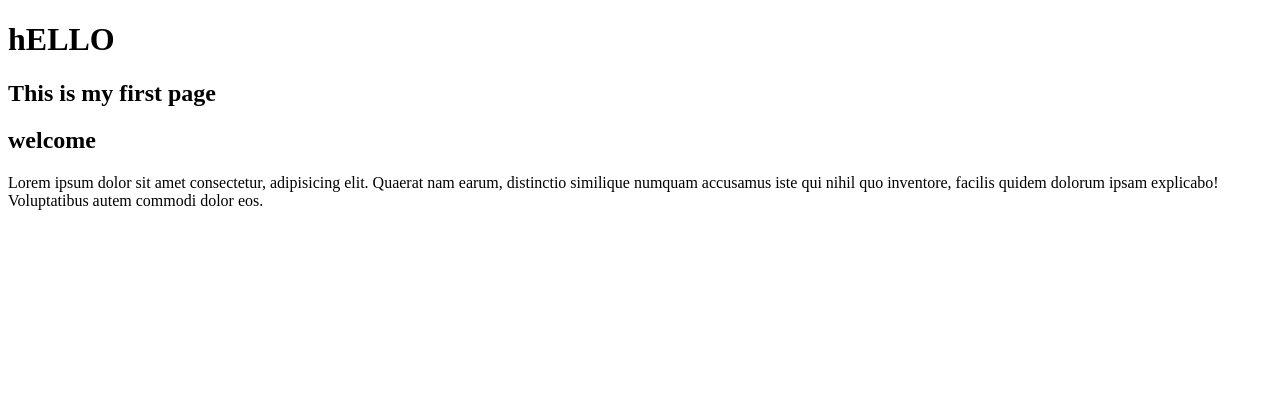
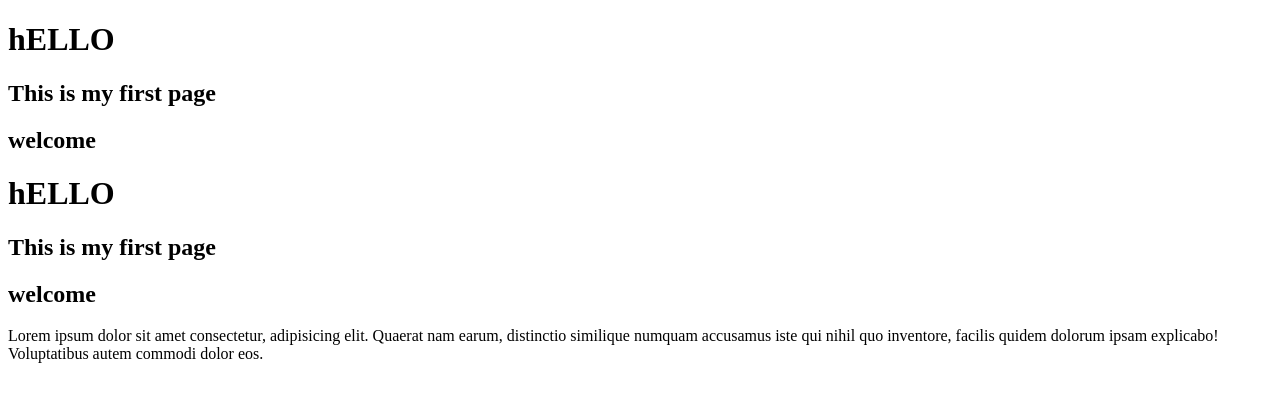
Before and after one commit to SYED-MUSTAFA-264/index, a plain HTML site: page index.html in a window 1280 px wide. Drawn offline with Linux system fonts and the light colour scheme.

Commit message:
Update index.html

```diff
--- a/index.html
+++ b/index.html
@@ -12,6 +12,13 @@
         welcome
 
     </h2>
+
+    <H1>hELLO</H1>
+    <h2>This is my first page</h2>
+    <h2>
+        welcome
+
+    </h2>
     Lorem ipsum dolor sit amet consectetur, adipisicing elit. Quaerat nam earum, distinctio similique numquam accusamus iste qui nihil quo inventore, facilis quidem dolorum ipsam explicabo! Voluptatibus autem commodi dolor eos.
 </body>
 </html>
```
